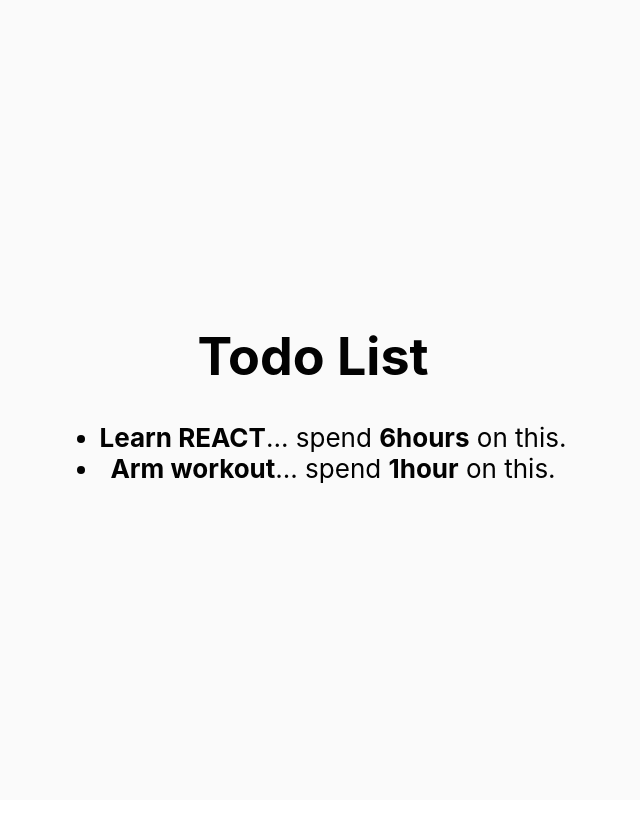
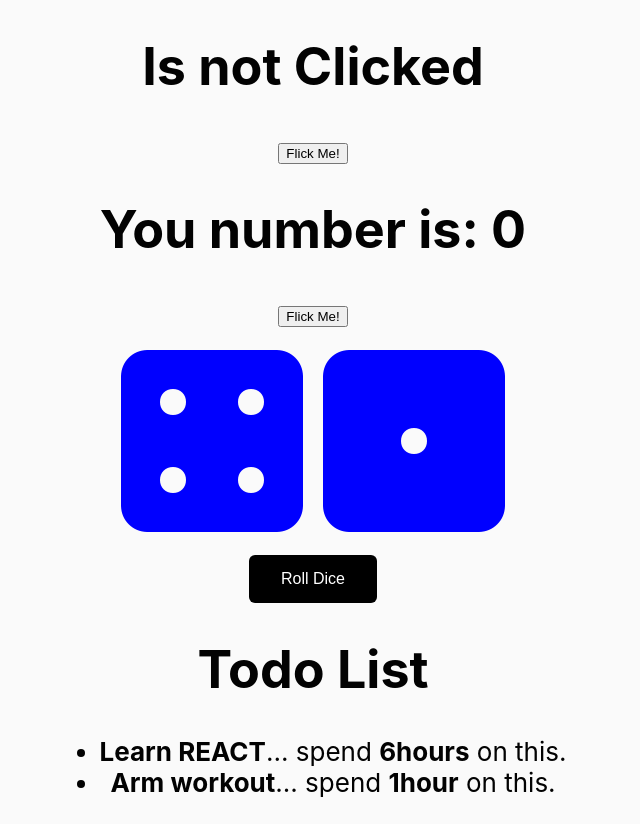
Before and after one commit to sydmasina/state, a React (Create React App) app: page / in a window 1280 px wide. Shown: the whole page, without its empty margins (327-967 px from the left). Before the commit the page ends 800 px from the top, so only its background shows below. Built offline with nearby package versions, Linux system fonts and the light colour scheme.

Commit message:
Everything everywhere all at once!

```diff
--- a/src/App.js
+++ b/src/App.js
@@ -1,7 +1,7 @@
-// import Rando from './Components/Rando/Rando';
-// import TestClick from './Components/Click/Click';
-// import RandoGame from './Components/RandoGame/RandoGame';
-// import Dice from './Components/Dice/Dice';
+import Rando from './Components/Rando/Rando';
+import TestClick from './Components/Click/Click';
+import RandoGame from './Components/RandoGame/RandoGame';
+import Dice from './Components/Dice/Dice';
 import TodoList from './Components/TodoList/TodoList';
 import './App.css';
 
@@ -9,6 +9,9 @@
   return (
     <div className="App">
       <header className="App-header">
+        <TestClick/>
+        <RandoGame/>
+        <Dice />
         <TodoList />
       </header>
     </div>
```
